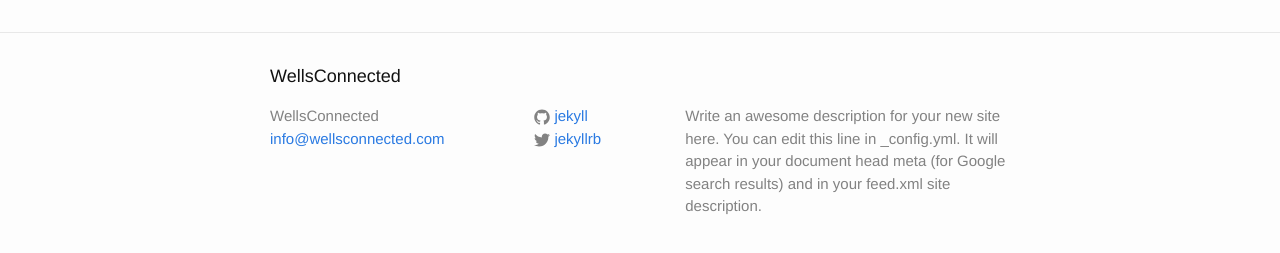
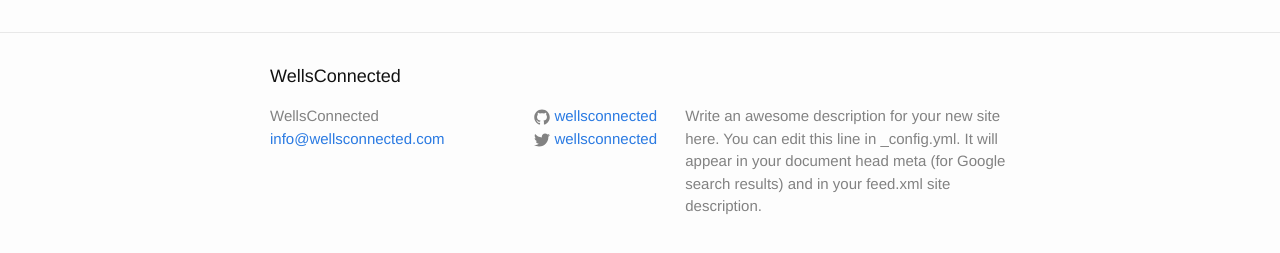
Before and after one commit to WellsConnected/wellsconnected.github.io, a Jekyll site: the page built from index.html, in a window 1280 px wide. Shown: the part 264-517 px from the top of the page. Built offline with Jekyll 4.4.1, drawn with Linux system fonts in a browser that asks for light colours.

Commit message:
update config settings

```diff
--- a/_config.yml
+++ b/_config.yml
@@ -13,9 +13,9 @@
   line in _config.yml. It will appear in your document head meta (for
   Google search results) and in your feed.xml site description.
 baseurl: "" # the subpath of your site, e.g. /blog
-url: "http://yourdomain.com" # the base hostname & protocol for your site
-twitter_username: jekyllrb
-github_username:  jekyll
+url: "http://wellsconnected.com" # the base hostname & protocol for your site
+twitter_username: wellsconnected
+github_username:  wellsconnected
 
 # Build settings
 markdown: kramdown
```
